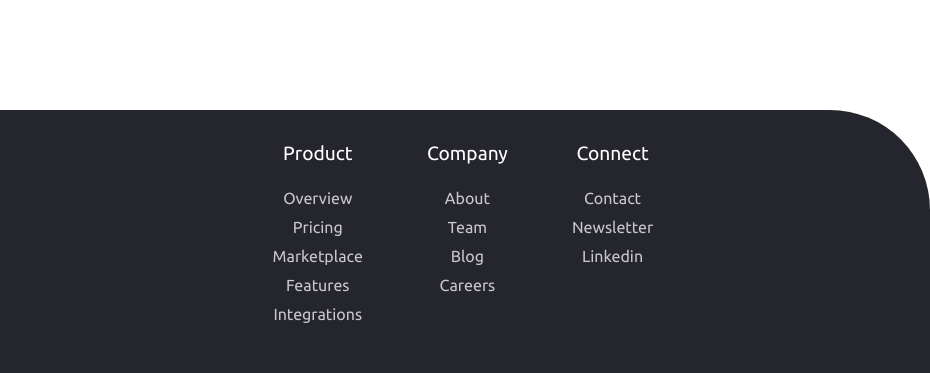
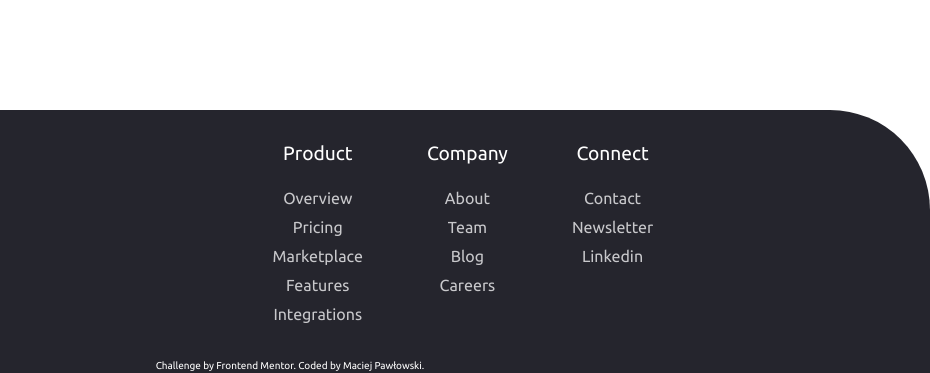
Before and after one commit to Maverrim/blog-landig-page, a plain HTML site: page index.html in a window 1280 px wide. Shown: the part 2193-2566 px from the top of the page, 350-1280 px from the left. Drawn offline with Linux system fonts and the light colour scheme.

Commit message:
footer adjustment

```diff
--- a/index.html
+++ b/index.html
@@ -196,6 +196,10 @@
                     </li>
                 </ul>
             </nav>
+            <div class="attribution">
+                Challenge by
+                <a href="https://www.frontendmentor.io?ref=challenge" target="_blank">Frontend Mentor</a>. Coded by <a href="#">Maciej Pawłowski</a>.
+              </div>
         </footer>
    </div>
     <script src="app/menu.js"></script>
--- a/style/style.css
+++ b/style/style.css
@@ -211,6 +211,7 @@ ul {
 /* FOOTER */
 
 .footer {
+  position: relative;
   background-color: var(--very-dark-black-blue);
   border-top-right-radius: 100px;
   text-align: center;
@@ -240,6 +241,20 @@ ul {
 .footer__lists a {
   color: var(--grayish-blue);
   line-height: 1.8;
+}
+
+.attribution {
+  position: absolute;
+  bottom: 0;
+  font-family: "Ubuntu", sans-serif;
+  color: white;
+  font-size: 10px;
+  margin-bottom: 5px;
+  z-index: 999;
+}
+
+.attribution a {
+  color: var(--white);
 }
 
 .main-list__element {
@@ -571,3 +586,7 @@ ul {
     justify-content: space-evenly;
   }
 }
+
+@media  screen and (min-width: 1024px) {
+
+}
```
